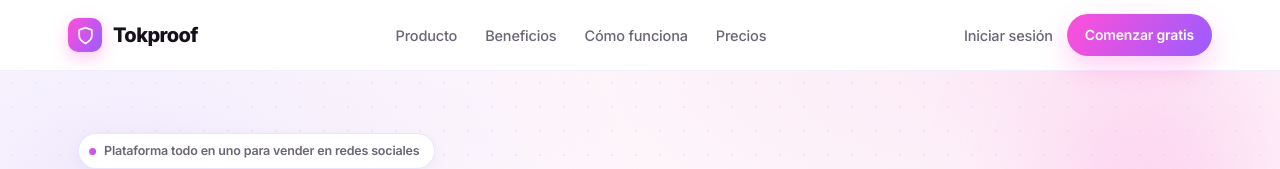
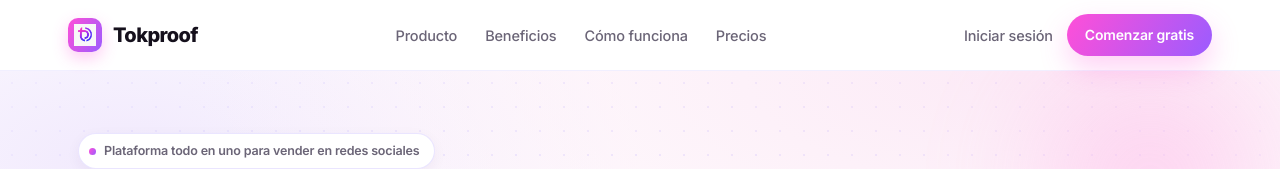
Before and after one commit to tokproof/tokproof-app, a Next.js app in the folder tokproof-app/: page / in a window 1280 px wide. Shown: the top 169 px of the page. Built offline with nearby package versions, Linux system fonts and the light colour scheme; no server answers.

Commit message:
Update LandingPage.tsx

```diff
--- a/tokproof-app/src/components/landing/LandingPage.tsx
+++ b/tokproof-app/src/components/landing/LandingPage.tsx
@@ -236,7 +236,8 @@ export default function LandingPage({ isLoggedIn }: LandingPageProps) {
         <div className="nav-in">
           <Link className="brand" href="/">
             <span className="mk">
-              <svg width="19" height="19" viewBox="0 0 24 24" fill="none" stroke="#fff" strokeWidth="2.2" strokeLinecap="round" strokeLinejoin="round"><path d="M12 22s8-4 8-10V5l-8-3-8 3v7c0 6 8 10 8 10z"/></svg>
+              {/* eslint-disable-next-line @next/next/no-img-element */}
+              <img src="/assets/tokproof-isotipo.png" alt="Tokproof" width={22} height={22} style={{ width: 22, height: 22, objectFit: 'contain', display: 'block' }} />
             </span>
             Tokproof
           </Link>
@@ -585,7 +586,11 @@ export default function LandingPage({ isLoggedIn }: LandingPageProps) {
             <div style={{ position: 'relative' }}>
               <div className="ed-win">
                 <div className="ed-bar">
-                  <div className="brand2"><span className="mk2"/>&nbsp;Tokproof</div>
+                  <div className="brand2">
+                    {/* eslint-disable-next-line @next/next/no-img-element */}
+                    <img src="/assets/tokproof-isotipo.png" alt="" width={16} height={16} style={{ width: 16, height: 16, objectFit: 'contain', borderRadius: 4, display: 'inline-block', verticalAlign: 'middle' }} />
+                    &nbsp;Tokproof
+                  </div>
                   <div className="crumb"><svg width="12" height="12" viewBox="0 0 24 24" fill="none" stroke="currentColor" strokeWidth="2.2" strokeLinecap="round" strokeLinejoin="round"><path d="M15 18l-6-6 6-6"/></svg>Crema Hidratante Premium</div>
                   <div className="pub">+ Publicar cambios</div>
                 </div>
@@ -839,7 +844,10 @@ export default function LandingPage({ isLoggedIn }: LandingPageProps) {
         <div className="footer-in">
           <div>
             <Link className="brand" href="/">
-              <span className="mk"><svg width="19" height="19" viewBox="0 0 24 24" fill="none" stroke="#fff" strokeWidth="2.2" strokeLinecap="round" strokeLinejoin="round"><path d="M12 22s8-4 8-10V5l-8-3-8 3v7c0 6 8 10 8 10z"/></svg></span>
+              <span className="mk">
+                {/* eslint-disable-next-line @next/next/no-img-element */}
+                <img src="/assets/tokproof-isotipo.png" alt="Tokproof" width={22} height={22} style={{ width: 22, height: 22, objectFit: 'contain', display: 'block' }} />
+              </span>
               Tokproof
             </Link>
             <p className="fdesc">La plataforma todo en uno para vender de forma segura en redes sociales y hacer crecer tu negocio.</p>
```
